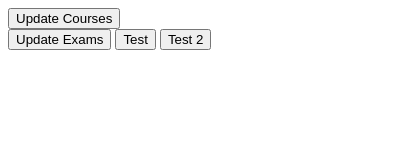
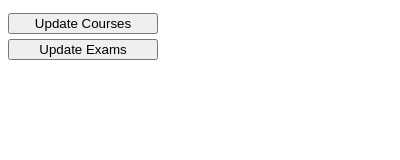
Before and after one commit to MaxVanDeursen/osiregisterer, a browser extension: page popup/popup.html in a window 400 px wide. Drawn offline with Linux system fonts and the light colour scheme.

Commit message:
Remove debug functionality and change popup styling

```diff
--- a/background/background.js
+++ b/background/background.js
@@ -8,10 +8,6 @@ chrome.runtime.onMessage.addListener(function (response, sender, sendResponse) {
         updateCourses();
     } else if (response.function === "updateExams") {
         updateExams();
-    } else if (response.function === "test") {
-        registerExams("WM0713TU", []);
-    } else if (response.function === "test2") {
-        deregisterExams([{courseCode: "WM0713TU", date: "13/03/2019", time: "18.30 - 21.30"}]);
     } else if (response.function === "register") {
         registerExams(response.courseCode, [response.exam]);
     } else if (response.function === "deregister") {
--- /dev/null
+++ b/popup/popup.css
@@ -0,0 +1,12 @@
+body {
+    min-width: 160px;
+    min-height: 50px;
+}
+
+button {
+    min-width: 150px;
+    min-height: 20px;
+    text-align: center;
+    align: center;
+    margin-top: 5px;
+}
--- a/popup/popup.html
+++ b/popup/popup.html
@@ -3,6 +3,7 @@
 <head>
     <meta charset="UTF-8">
     <title>Osiris Automatic Registration</title>
+    <link rel="stylesheet" href="popup.css">
     <script src="../packages/jquery-3.3.1.min.js"></script>
     <script src="popup.js"></script>
 </head>
@@ -10,7 +11,5 @@
     <button id="updateCourses">Update Courses</button><br>
 
     <button id="updateExams">Update Exams</button>
-    <button id="test">Test</button>
-    <button id="test2">Test 2</button>
 </body>
 </html>
```
